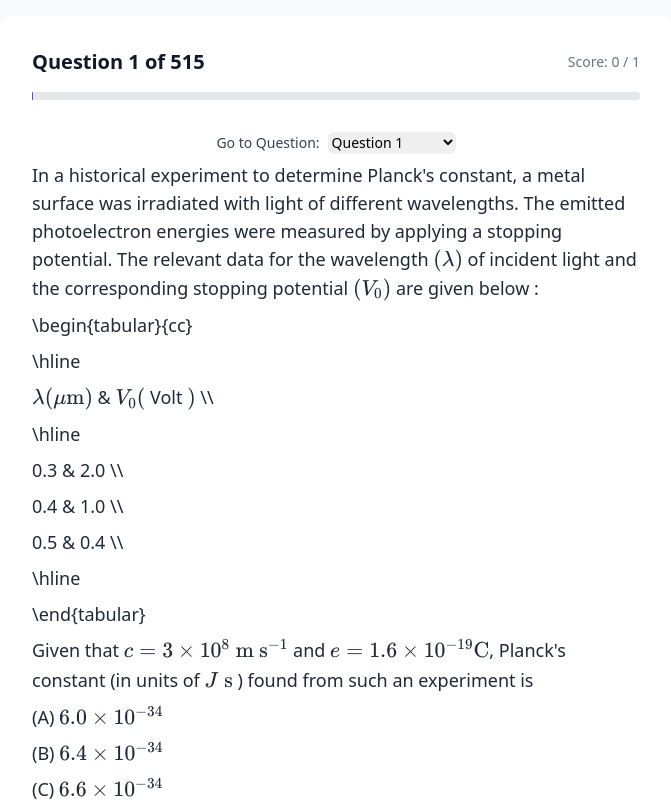
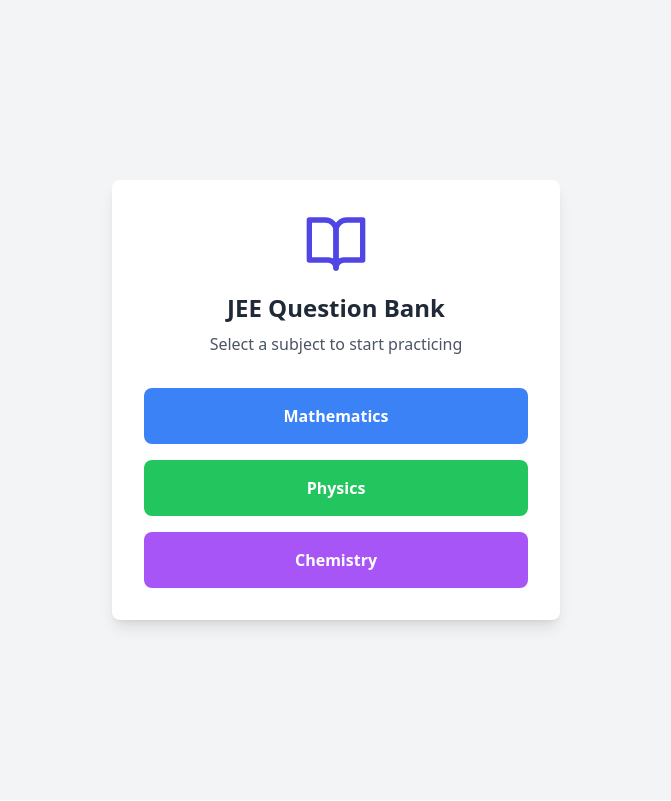
Before and after one commit to nsdevaraj/jeeQuestionBank, a React (Vite) app: page / in a window 1280 px wide. Shown: the top 801 px of the page, without its empty margins (304-975 px from the left). Built offline with nearby package versions, Linux system fonts and the light colour scheme.

Commit message:
update random questions

```diff
--- a/src/App.tsx
+++ b/src/App.tsx
@@ -1,17 +1,9 @@
-import React, { useState } from 'react';
-import { Brain, CheckCircle2, XCircle } from 'lucide-react';
+import React, { useState, useMemo } from 'react';
+import { Brain, CheckCircle2, XCircle, BookOpen } from 'lucide-react';
 import quizData from './data/quiz.json';
 import 'katex/dist/katex.min.css';
 import katex from 'katex';
 
-interface Question {
-  id: number;
-  type: string;
-  question: string;
-  options?: string[];
-  correctAnswer?: string;
-  correctAnswers?: string[];
-}
 
 const Table = ({ content }: { content: string }) => {
   const rows = content
@@ -93,12 +85,53 @@ const renderMath = (text: string) => {
   });
 };
 
+const SubjectSelection = ({ onSelectSubject }: { onSelectSubject: (subject: string) => void }) => {
+  const subjects = [
+    { id: 'math', name: 'Mathematics', color: 'bg-blue-500' },
+    { id: 'phy', name: 'Physics', color: 'bg-green-500' },
+    { id: 'chem', name: 'Chemistry', color: 'bg-purple-500' }
+  ];
+
+  return (
+    <div className="min-h-screen bg-gray-100 flex items-center justify-center">
+      <div className="bg-white p-8 rounded-lg shadow-lg max-w-md w-full">
+        <div className="text-center mb-8">
+          <BookOpen className="w-16 h-16 mx-auto text-indigo-600 mb-4" />
+          <h1 className="text-2xl font-bold text-gray-800">JEE Question Bank</h1>
+          <p className="text-gray-600 mt-2">Select a subject to start practicing</p>
+        </div>
+        <div className="space-y-4">
+          {subjects.map((subject) => (
+            <button
+              key={subject.id}
+              onClick={() => onSelectSubject(subject.id)}
+              className={`w-full p-4 rounded-lg ${subject.color} text-white font-semibold hover:opacity-90 transition-opacity flex items-center justify-center space-x-2`}
+            >
+              <span>{subject.name}</span>
+            </button>
+          ))}
+        </div>
+      </div>
+    </div>
+  );
+};
+
 function App() {
+  const [selectedSubject, setSelectedSubject] = useState<string | null>(null);
   const [currentQuestion, setCurrentQuestion] = useState(0);
   const [answers, setAnswers] = useState<Record<number, string[]>>({});
   const [showResults, setShowResults] = useState(false);
 
-  const questions = quizData.questions;
+  const filteredQuestions = useMemo(() => {
+    if (!selectedSubject) return [];
+    const subjectQuestions = quizData.questions.filter(q => q.subject === selectedSubject);
+    // Randomly select 20 questions
+    return subjectQuestions
+      .sort(() => Math.random() - 0.5)
+      .slice(0, 20);
+  }, [selectedSubject]);
+
+  const questions = filteredQuestions;
 
   const handleQuestionSelect = (event: React.ChangeEvent<HTMLSelectElement>) => {
     setCurrentQuestion(Number(event.target.value));
@@ -175,6 +208,10 @@ function App() {
         </div>
       </div>
     );
+  }
+
+  if (!selectedSubject) {
+    return <SubjectSelection onSelectSubject={setSelectedSubject} />;
   }
 
   return (
```
